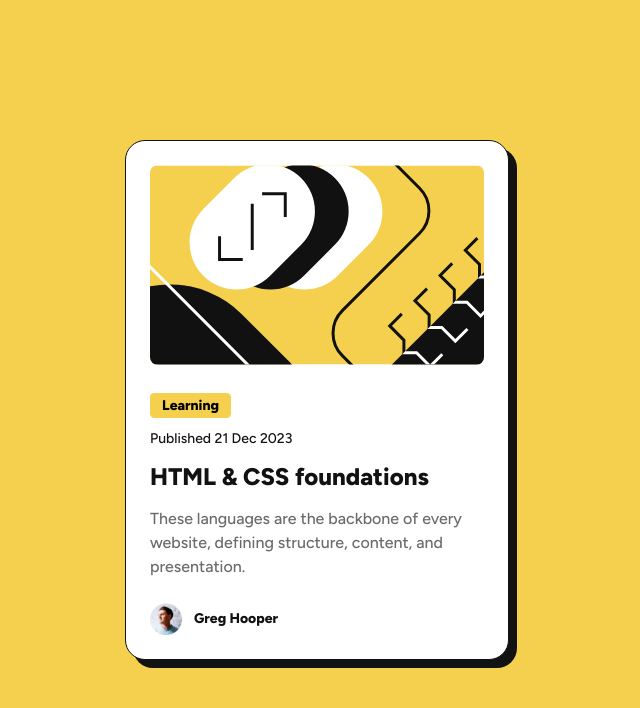
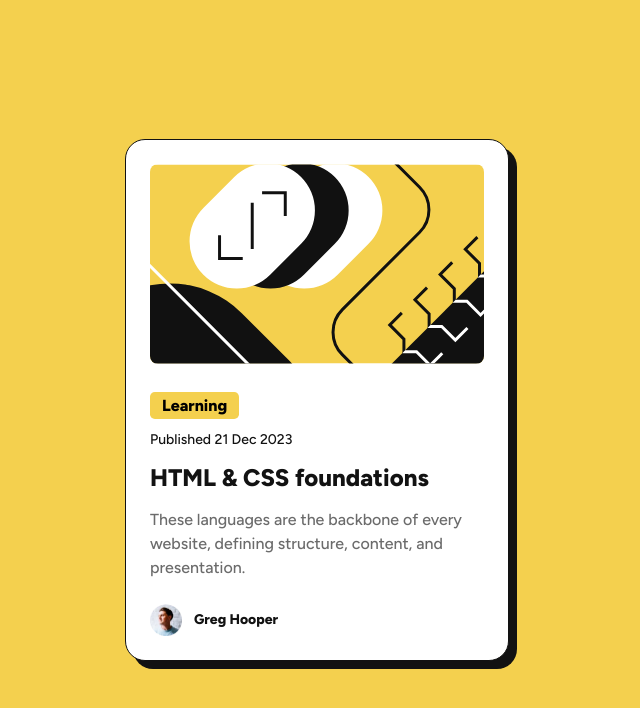
Before and after one commit to jonn-coder/blog-preview-card-main, a plain HTML site: page index.html in a window 1280 px wide. Shown: the whole page, without its empty margins (323-963 px from the left). Drawn offline with Linux system fonts and the light colour scheme; files whose address does not match are found by name.

Commit message:
Update style.css

```diff
--- a/style.css
+++ b/style.css
@@ -48,7 +48,7 @@ body {
   padding: 4px 12px;
   border-radius: 0.3em;
   font-weight: 800;
-  font-size: .875rem;
+  font-size: 1rem;
   margin-bottom: 12px;
 }
 
```
